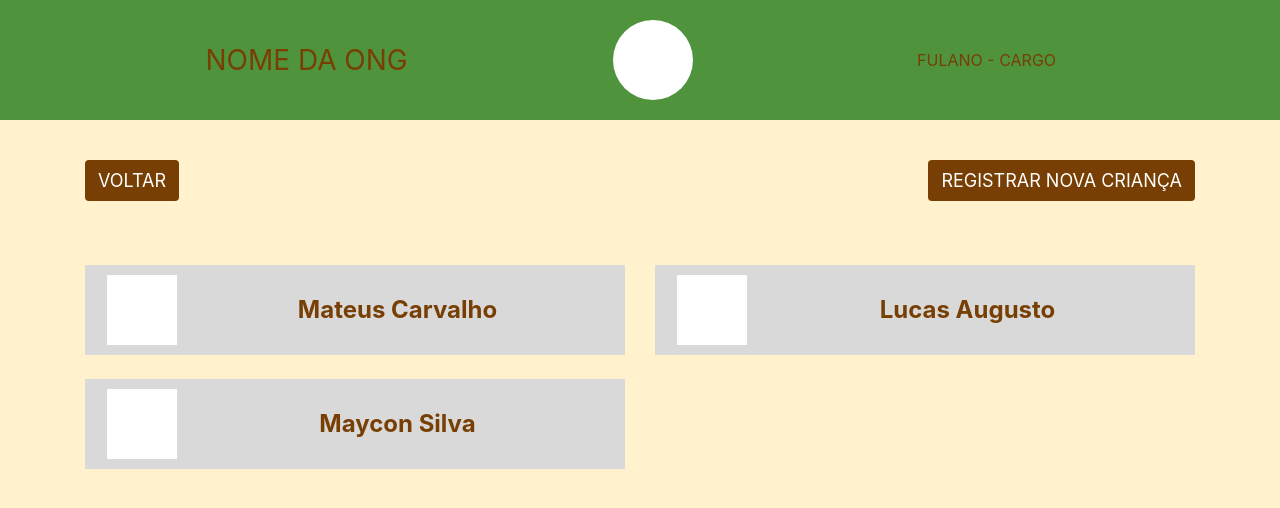
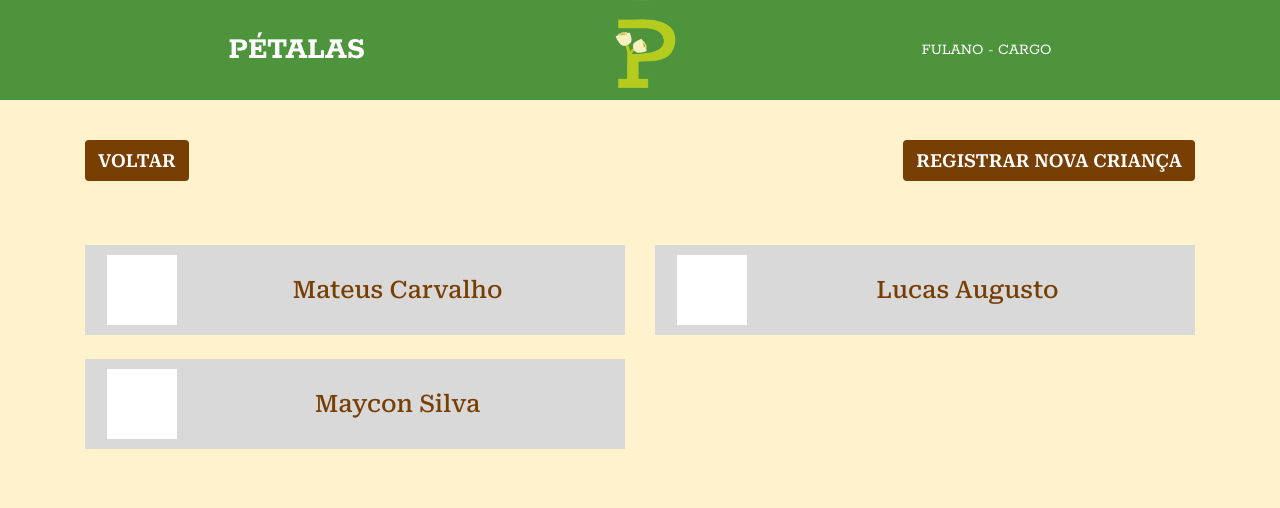
Before and after one commit to joaovfittipaldi/Petalas, a Django app: page /criancas/ in a window 1280 px wide. Shown: the top 508 px of the page. Run offline with Django 4.2, Linux system fonts and the light colour scheme; data comes from the database, SQL or seed files in the repository; some libraries are stand-ins or nearby versions.

Commit message:
all templates + imgs updated

```diff
--- a/petala/templates/criancas.html
+++ b/petala/templates/criancas.html
@@ -1,10 +1,6 @@
 {% include "navbar.html" %}
 
 <style>
-  .custom-btn{
-    font-size: large;
-  }
-
   .custom-name{
     font-size: x-large;
     color: #783f04;
@@ -37,8 +33,8 @@
 
   <div class="container"> <br>
     <div class="d-flex justify-content-between py-3">
-      <a href="/" class="btn custom-btn">VOLTAR</a>
-      <a href="/cadastro_crianca/" class="btn custom-btn">REGISTRAR NOVA CRIANÇA</a>
+      <a href="/" class="btn custom-btn titulo-site">VOLTAR</a>
+      <a href="/cadastro_crianca/" class="btn custom-btn titulo-site">REGISTRAR NOVA CRIANÇA</a>
     </div>
 
     <br> <br>
@@ -48,8 +44,8 @@
       <div class="col-md-6 justify-content-between">
         <div class="child-card">
           <a href="{% url 'info_crianca' crianca.id_crianca %}" class="child-image"> </a>
-          <div class="custom-name">
-            <b> {{crianca.nome|title}} </b>
+          <div class="custom-name texto-site">
+            {{crianca.nome|title}}
           </div>
         </div>
         <br>
--- a/petala/templates/navbar.html
+++ b/petala/templates/navbar.html
@@ -1,3 +1,4 @@
+{% load static %}
 <!DOCTYPE html>
 <html lang="pt-BR">
   <head>
@@ -8,18 +9,40 @@
       href="https://maxcdn.bootstrapcdn.com/bootstrap/4.5.2/css/bootstrap.min.css"
       rel="stylesheet"
     />
+    <link href="https://fonts.googleapis.com/css2?family=Roboto+Serif:wght@500;600&display=swap" rel="stylesheet">
+    <link rel="stylesheet" href="https://fonts.googleapis.com/css2?family=Rokkitt:wght@400;600;700&display=swap">
+
     <style>
       body {
         background-color: #fff2cc;
         color: #783f04;
       }
 
-      .titulo {
+      .titulo-fonte-marca{
+        color: #ffffff;
+        font-family: 'Rokkitt', serif;
+        font-weight: 700;
+      }
+
+      .texto-fonte-marca{
+        color: #ffffff;
+        font-family: 'Rokkitt', serif;
+        font-weight: 400;
+      }
+
+      .titulo-site {
         color: #a35713;
+        font-family: 'Roboto Serif', Serif;
+        font-weight: 600;
+      }
+
+      .texto-site{
+        font-family: 'Roboto Serif', Serif;
+        font-weight: 500;
       }
 
       .navbar.custom-navbar {
-        background-color: #4f943c;
+        background-image:url('{% static 'img/flor_header.png' %}')
       }
 
       .navbar-brand {
@@ -36,32 +59,53 @@
       }
 
       .custom-navbar {
-        background-color: #d9d9d9;
-        padding: 20px 20px;
+        padding: 10px 20px;
       }
       .ong-title {
         font-size: 28px;
+        font-size: xx-large;
         text-align: center;
         flex-grow: 1;
       }
       .custom-circle {
-        width: 80px;
-        height: 80px;
-        background-color: white;
+        width: 100px;
+        height: 100px;
         border-radius: 50%;
-        margin: 0 20px;
+        margin: -10px 20px;
       }
       .cargo-text {
         text-align: center;
-        flex-grow: 1.1;
+        flex-grow: 1;
+      }
+
+      .card-body p{
+        font-size: large;
+        font-family: 'Roboto Serif', Serif;
+        font-weight: 500;
+      }
+
+      .button-customize {
+        justify-content: space-between;
+        align-items: center;
+        width: 25%;
+        height: 70px;
+        font-size: xx-large;
+      }
+
+      .card{
+        background-color: #fff2cc;
+      }
+
+      .custom-btn{
+        font-size: large;
       }
     </style>
   </head>
   <body>
     <nav class="navbar custom-navbar d-flex justify-content-between">
-      <div class="ong-title">NOME DA ONG</div>
-      <div class="custom-circle"></div>
-      <div class="cargo-text">FULANO - CARGO</div>
+      <div class="ong-title titulo-fonte-marca">PÉTALAS</div>
+      <img src="{% static "img/Logo.png" %}" alt="Logo" class="custom-circle">
+      <div class="cargo-text texto-fonte-marca">FULANO - CARGO</div>
     </nav>
 
     <script src="https://ajax.googleapis.com/ajax/libs/jquery/3.5.1/jquery.min.js"></script>
```
Also changed, not shown: petala/templates/home.html (+3 -12 lines), petala/templates/info_crianca.html (+8 -6 lines), img/teste.txt (deleted), petala/petalas_app/static/img/Logo.png (renamed from img/Logo.png), petala/petalas_app/static/img/flor_header.png (added), petala/petalas_app/static/img/flores sem fundo.png (added), petala/petalas_app/static/img/header.png (renamed from img/header.png), petala/petalas_app/static/img/petalas header.png (renamed from img/petalas header.png).
